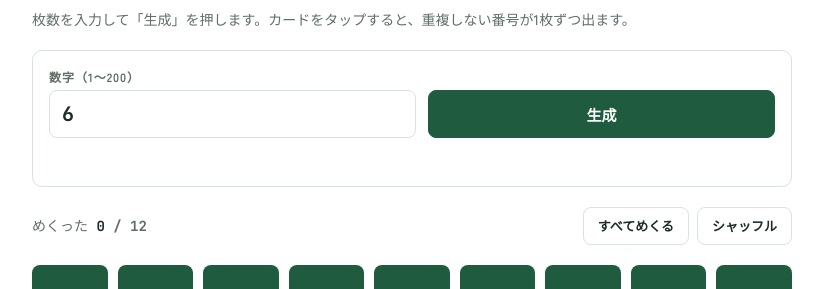
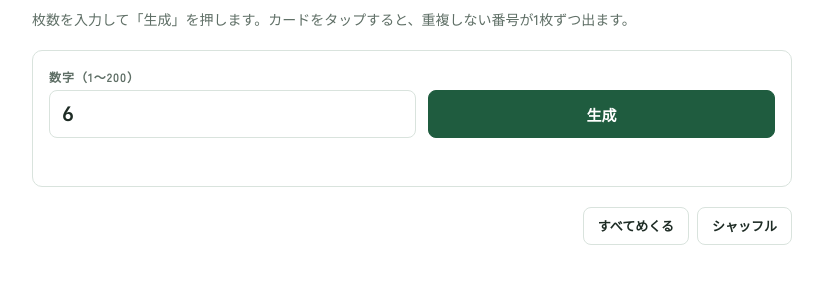
Before and after one commit to kuki-lawn-tennis/random, a plain HTML site: page index.html in a window 1280 px wide. Shown: the part 95-384 px from the top of the page, without its empty margins (228-1051 px from the left). Drawn offline with Linux system fonts and the light colour scheme.

Commit message:
Remove initial build call in index.html

```diff
--- a/index.html
+++ b/index.html
@@ -176,8 +176,6 @@ button { font-family: inherit; cursor: pointer; }
   document.getElementById('reshuffle').addEventListener('click', function () {
     if (total) build(total);
   });
-
-  build(12);
 })();
 </script>
 
```
